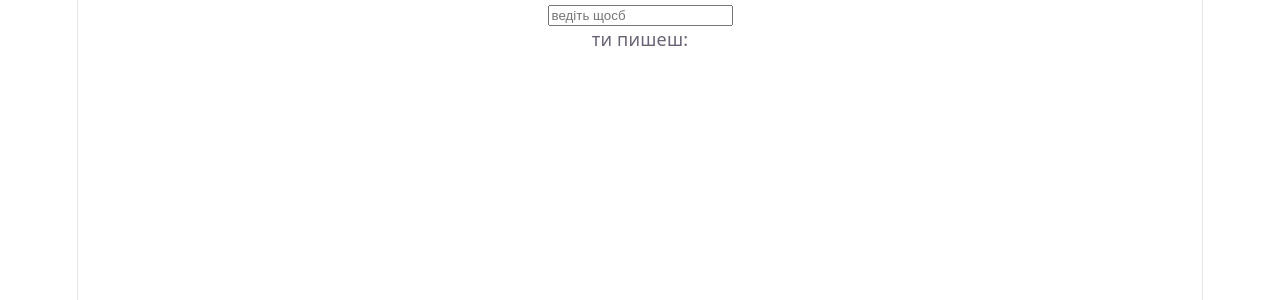
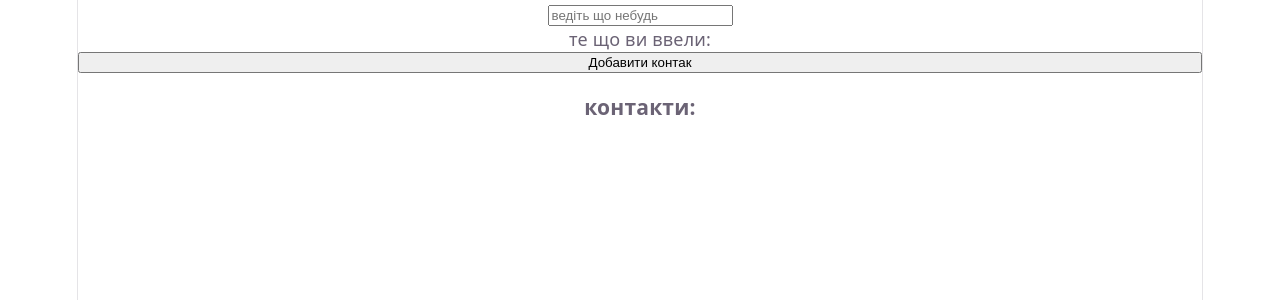
Before and after one commit to NazarBekerskij/f5-hw10, a React (Vite) app: page / in a window 1280 px wide. Shown: the top 300 px of the page. Built offline with nearby package versions, Linux system fonts and the light colour scheme.

Commit message:
save add contacts

```diff
--- a/src/App.jsx
+++ b/src/App.jsx
@@ -2,31 +2,52 @@ import './App.css'
 import { Component } from 'react'
 
 
+class App extends Component{
+  state = {
+    inputeValue: "",
+    contacts: []
+  }
 
-class App extends Component {
- state = {
-  inputValue: ""
-}
-
-
-  handleInputChange = (e) => {
+  handleInputeValue = (e) => {
     const text = e.target.value
 
-    this.setState({inputValue: text})
-
-    console.log(text);
-
+    this.setState({
+      inputeValue: text
+    })
   }
 
 
+  handleAddContact = () => {
+    if (this.state.inputeValue.trim() === "") return;
+
+   this.setState((prevState) => ({
+    contacts: [...prevState.contacts, prevState.inputeValue],
+    inputeValue: ""
+   }))
+  }
+
   render(){
-      return(
-        <div>
-          <input type="text"  value={this.state.inputValue} onChange={this.handleInputChange} placeholder='ведіть щосб'/>
-          <p>ти пишеш: {this.state.inputValue}</p>
-        </div>
+    return(
+      <>
+      <div>
+        <input type="text" value={this.state.inputeValue} placeholder='ведіть що небудь' onChange={this.handleInputeValue} />
+        <p>те що ви ввели: {this.state.inputeValue}</p>
+      </div>
+
+      <button  onClick={this.handleAddContact} type='button'>Добавити контак</button>
+
+      <h3>контакти:</h3>
+
+      <ul>
+        {this.state.contacts.map((contact, id) => (
+          <li key={id}>{contact}</li>
+        ))}
+      </ul>
+    </>
     )
   }
 }
 
+
+
 export default App
```
